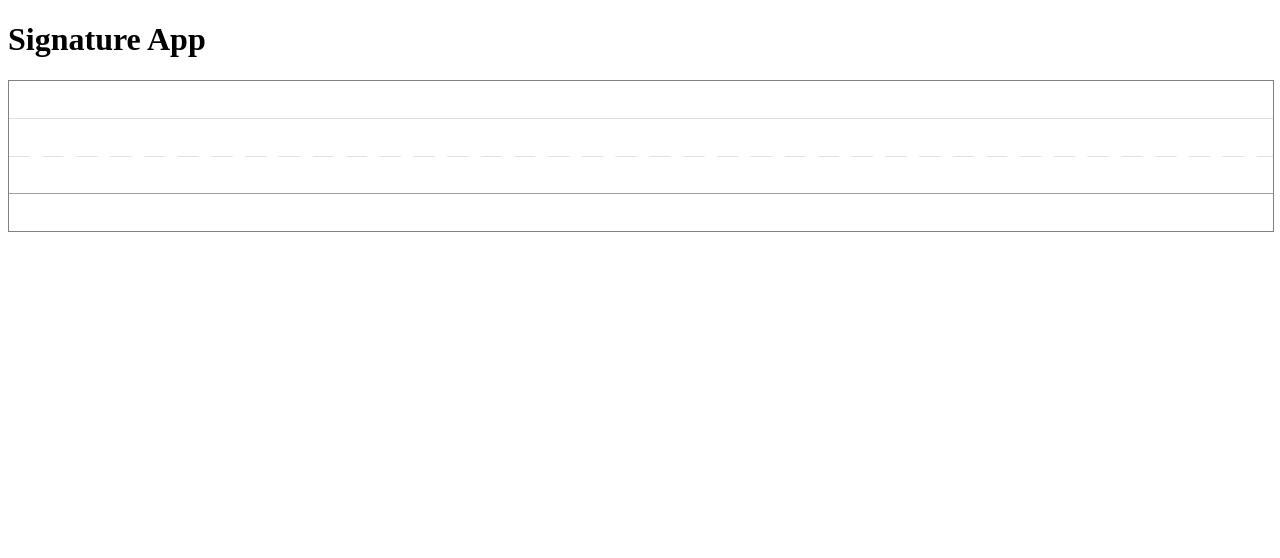
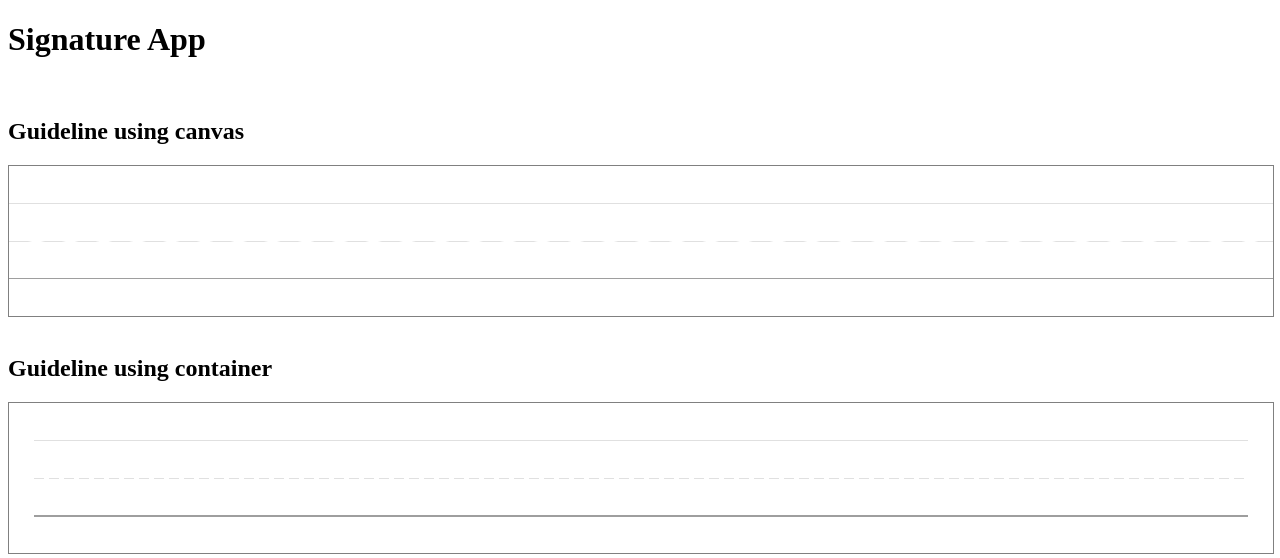
Before and after one commit to raurbanom/app-signature, a website: page index.html in a window 1280 px wide. Drawn offline with nearby package versions, Linux system fonts and the light colour scheme.

Commit message:
Add container guideline

```diff
--- a/css/style.css
+++ b/css/style.css
@@ -1,22 +1,66 @@
 .container {
+  background: white;
   border: 1px solid gray;
-    background: white;
-    width: 100%;
   height: 150px;
-    position: relative;
   margin: 0;
   padding: 0;
+  position: relative;
+  width: 100%;
 }
 
+.container-guideline-edge,
+.container-guideline-center,
 .canvas-below {
   background: white;
-    width: 100%;
   height: 100%;
   position: absolute;
+  width: 100%;
 }
 
+.container-above-2,
 .container-above {
-    width: 100%;
   height: 100%;
   position: absolute;
+  width: 100%;
 }
+
+.container-guideline-edge:before,
+.container-guideline-edge:after,
+.container-guideline-center {
+  content: "";
+  left: 2%;
+  position: absolute;
+  width: 96%;
+}
+
+.container-guideline-edge:before {
+  background: #e0e0e0;
+  height: 1px;
+  top: 25%;
+}
+
+.container-guideline-center {
+  /* 10px red then 5px transparent -> repeat this! */
+  background: repeating-linear-gradient(
+    to right,
+    #e0e0e0 0,
+    #e0e0e0 10px,
+    transparent 10px,
+    transparent 15px
+  );
+  background: webkit-repeating-linear-gradient(
+    to right,
+    #e0e0e0 0,
+    #e0e0e0 10px,
+    transparent 10px,
+    transparent 15px
+  );
+  height: 1px;
+  top: 50%;
+}
+
+.container-guideline-edge:after {
+  background: #9e9e9e;
+  height: 2px;
+  top: 75%;
+}
--- a/index.html
+++ b/index.html
@@ -19,7 +19,15 @@
         const canvas = document.querySelector(".canvas-below");
         drawGuideline(canvas);
 
+        // First signature
         $(".container-above").jSignature({
+          "background-color": "transparent",
+          width: "100%",
+          height: "150px",
+        });
+
+        // Last signature
+        $(".container-above-2").jSignature({
           "background-color": "transparent",
           width: "100%",
           height: "150px",
@@ -29,9 +37,18 @@
   </head>
   <body>
     <h1>Signature App</h1>
+    <br />
+    <h2>Guideline using canvas</h2>
     <div class="container">
       <canvas class="canvas-below"></canvas>
       <div class="container-above"></div>
     </div>
+    <br />
+    <h2>Guideline using container</h2>
+    <div class="container">
+      <div class="container-guideline-edge"></div>
+      <div class="container-guideline-center"></div>
+      <div class="container-above-2"></div>
+    </div>
   </body>
 </html>
```
Lines whose indentation alone changed are shown as unchanged.
